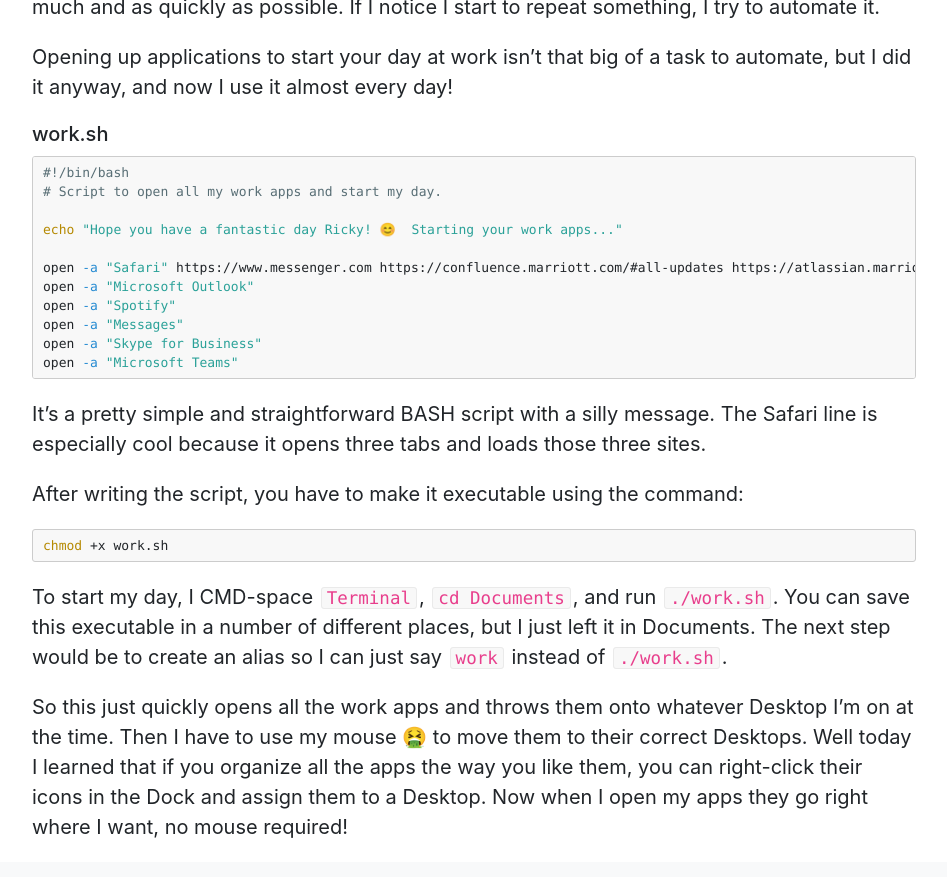
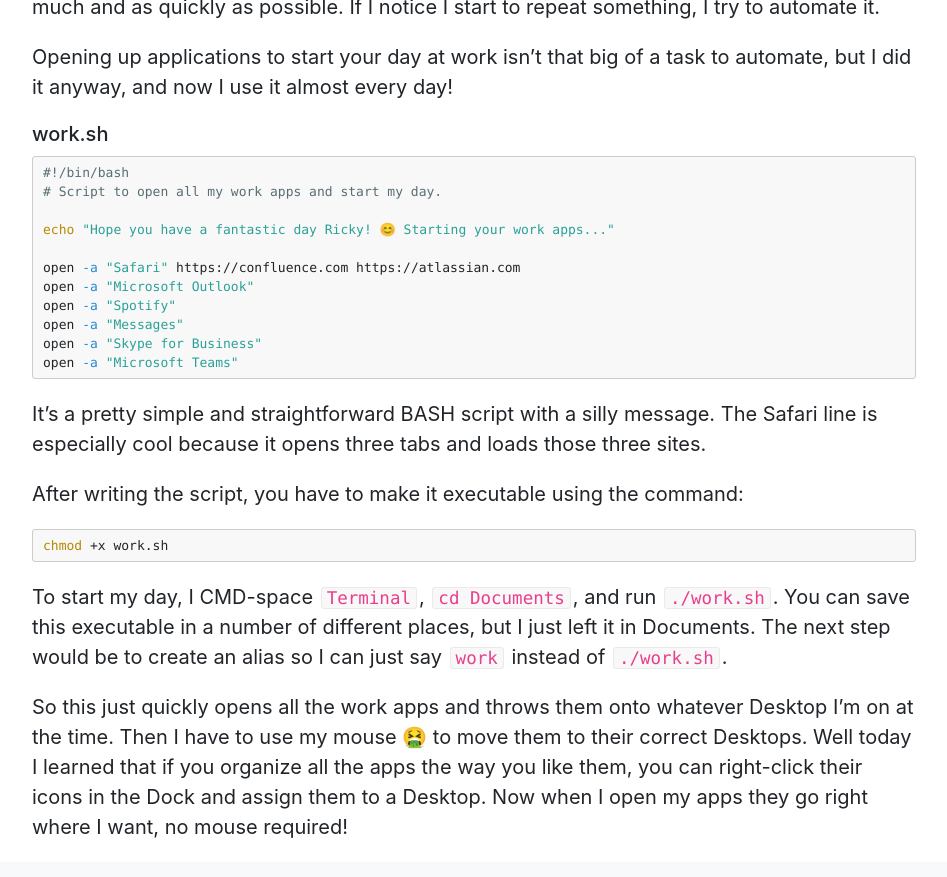
Before and after one commit to rainerdeal/rainerdeal.github.io, a Jekyll site: the page built from _posts/2019-04-08-A-Script-for-the-Morning.md, in a window 1280 px wide and 900 px high, scrolled down 632 px. Shown: the top 877 px of the window, without its empty margins (166-1113 px from the left). Built offline with Jekyll 4.4.1, drawn with Linux system fonts in a browser that asks for light colours; some of the changed lines change nothing that is shown.

Commit message:
🤬 Censor

```diff
--- a/_posts/2019-04-08-A-Script-for-the-Morning.md
+++ b/_posts/2019-04-08-A-Script-for-the-Morning.md
@@ -17,9 +17,9 @@
 #!/bin/bash
 # Script to open all my work apps and start my day.
 
-echo "Hope you have a fantastic day Ricky! 😊  Starting your work apps..."
+echo "Hope you have a fantastic day Ricky! 😊 Starting your work apps..."
 
-open -a "Safari" https://www.messenger.com https://confluence.marriott.com/#all-updates https://atlassian.marriott.com/secure/Dashboard.jspa
+open -a "Safari" https://confluence.com https://atlassian.com
 open -a "Microsoft Outlook"
 open -a "Spotify"
 open -a "Messages"
--- a/index.html
+++ b/index.html
@@ -15,7 +15,6 @@
         <div class="container">
 
             {% for post in site.posts limit:1 %}
-
                 <style>
                     /* Hero Image for Blog Posts */
                     .jumbotron {
@@ -31,7 +30,6 @@
                 <h1 class="display-4">{{ post.title }}</h1>
                 <p>{{ post.date | date: '%B %-d, %Y' }}</p>
                 <a class="btn btn-dark btn-lg" href="{{ post.url }}" role="button">Read</a>
-
             {% endfor %}
 
         </div>
```
